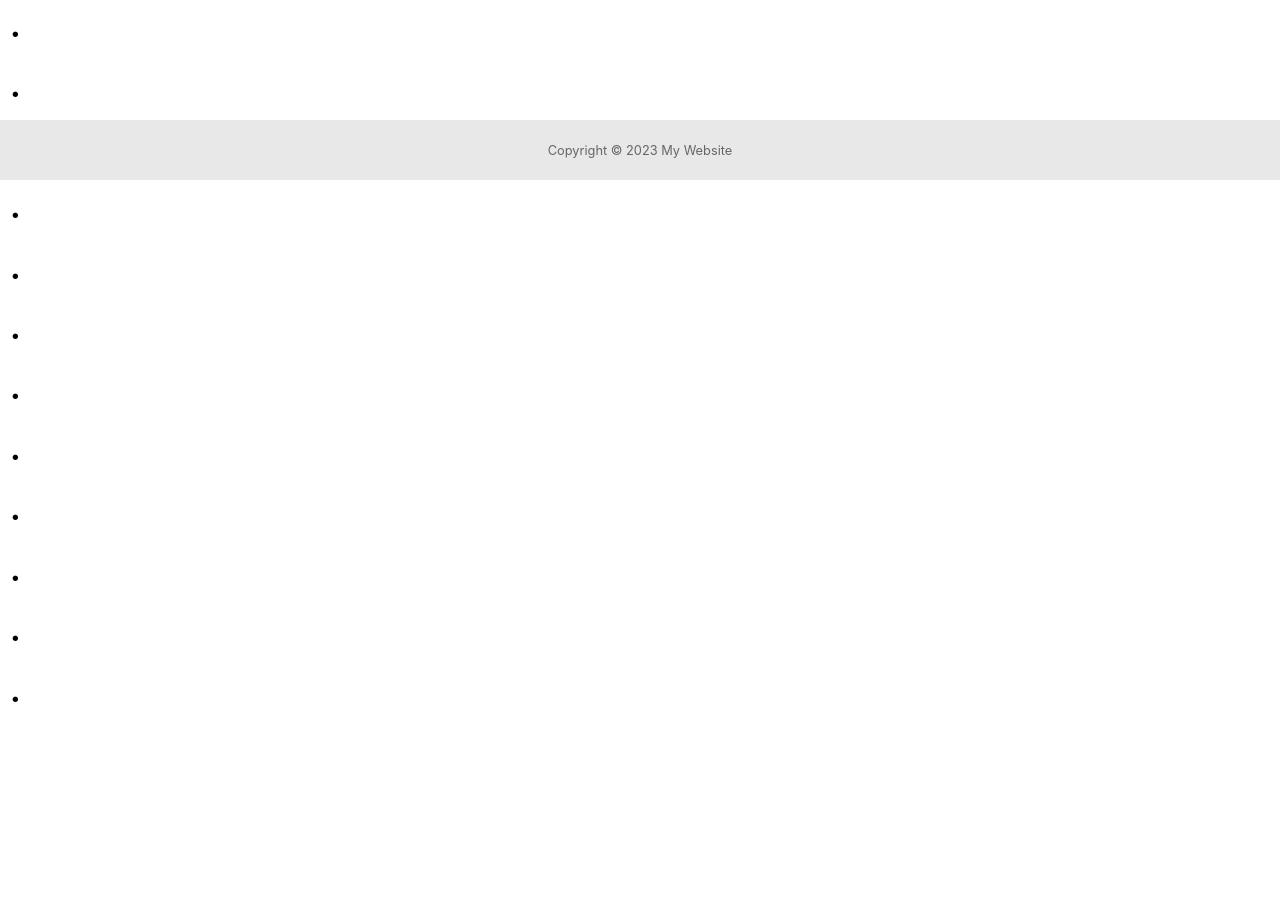
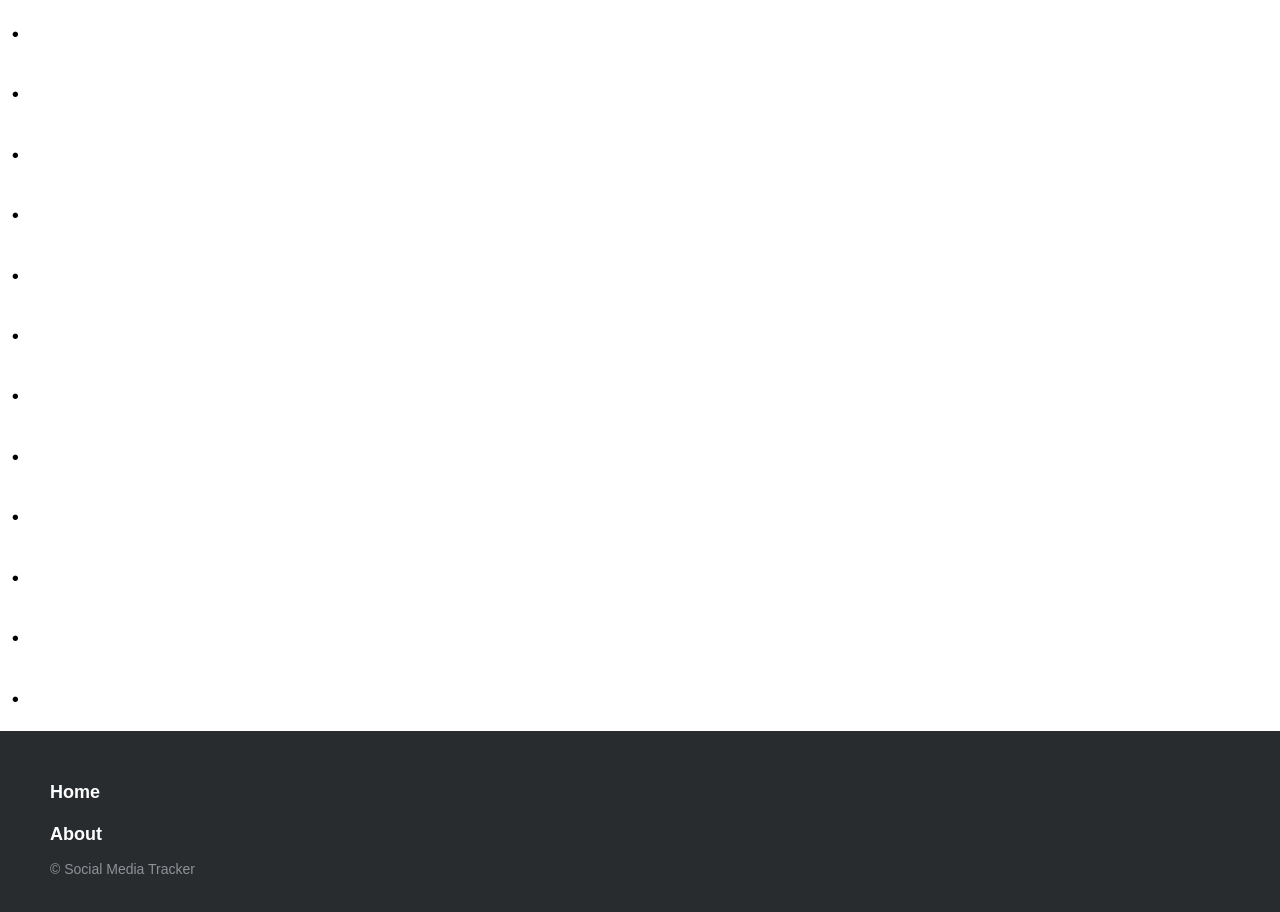
Before and after one commit to Nadeem-Mohamed/Social-Media-Tracker, a React (Create React App) app in the folder frontend/social-media-tracker/: page / in a window 1280 px wide. Shown: the part 620-1532 px from the top of the page. Before the commit the page ends 1351 px from the top, so only its background shows below. Built offline with nearby package versions, Linux system fonts and the light colour scheme.

Commit message:
added links in the footer and fixed the alignment

```diff
--- a/frontend/social-media-tracker/src/components/footer.css
+++ b/frontend/social-media-tracker/src/components/footer.css
@@ -1,30 +1,47 @@
-footer {
-    position: fixed;
-    bottom: 0;
+
+.footer {
+  background-color: #292c2f;
+  box-shadow: 0 1px 1px 0 rgba(0, 0, 0, 0.12);
+  box-sizing: border-box;
   width: 100%;
-    height: 60px;
-    display: flex;
-    justify-content: center;
-    align-items: center;
-    background-color: #e8e8e8;
-    z-index: 9999;
+  text-align: left;
+  font: normal 16px sans-serif;
+  padding: 45px 50px;
 }
 
-  footer.visible {
-    opacity: 1;
+.footer .footer-left p {
+  color: #8f9296;
+  font-size: 14px;
+  margin: 0;
 }
 
-  footer p {
-    font-size: 0.8rem;
-    color: #666;
+
+.footer p.footer-links {
+  font-size: 18px;
+  font-weight: bold;
+  color: #ffffff;
+  margin: 0 0 10px;
+  padding: 0;
+  transition: ease .25s;
 }
 
-  .footer a {
-    color: #fff;
+.footer p.footer-links a {
+  display: block;
+  line-height: 1.8;
   text-decoration: none;
-    font-weight: bold;
+  color: inherit;
+  margin-bottom: 10px;
 }
 
-  .footer a:hover {
-    text-decoration: underline;
+.footer .footer-links a:before {
+
+  font-size: 20px;
+  left: 0;
+  color: #fff;
+  display: inline-block;
+  padding-right: 5px;
 }
+
+.footer .footer-links .link-1:before {
+  content: none;
+}
--- a/frontend/social-media-tracker/src/components/footer.js
+++ b/frontend/social-media-tracker/src/components/footer.js
@@ -2,8 +2,18 @@ import './footer.css';
 
 export default function Footer() {
     return (
-      <footer >
-        <p >Copyright © 2023 My Website</p>
-      </footer>
+        <footer class="footer">
+
+            <div class="footer-left">
+
+                <p class="footer-links">
+                    <a class="" href="#">Home</a>
+                    <a href="">About</a>
+                </p>
+                <p>&copy; Social Media Tracker </p>
+            </div>
+
+        </footer>
+
     );
   }
```
Lines whose indentation alone changed are shown as unchanged.
